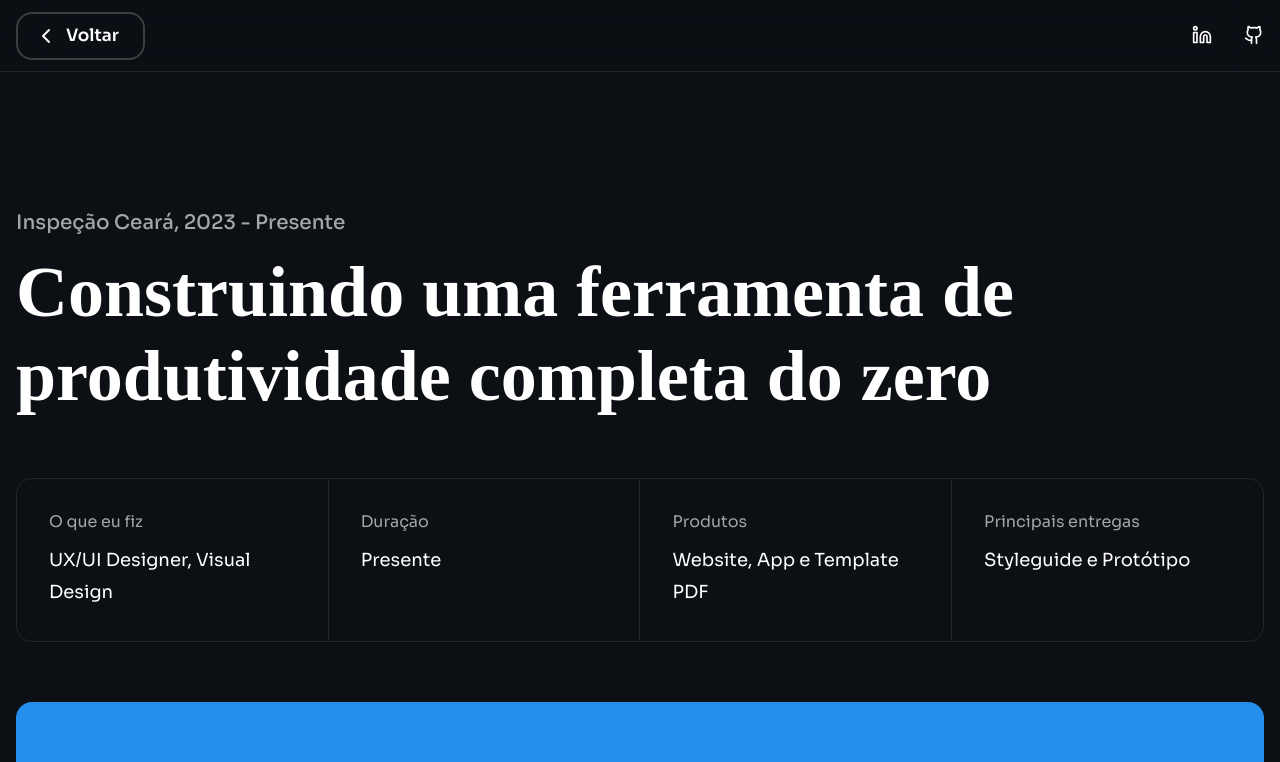
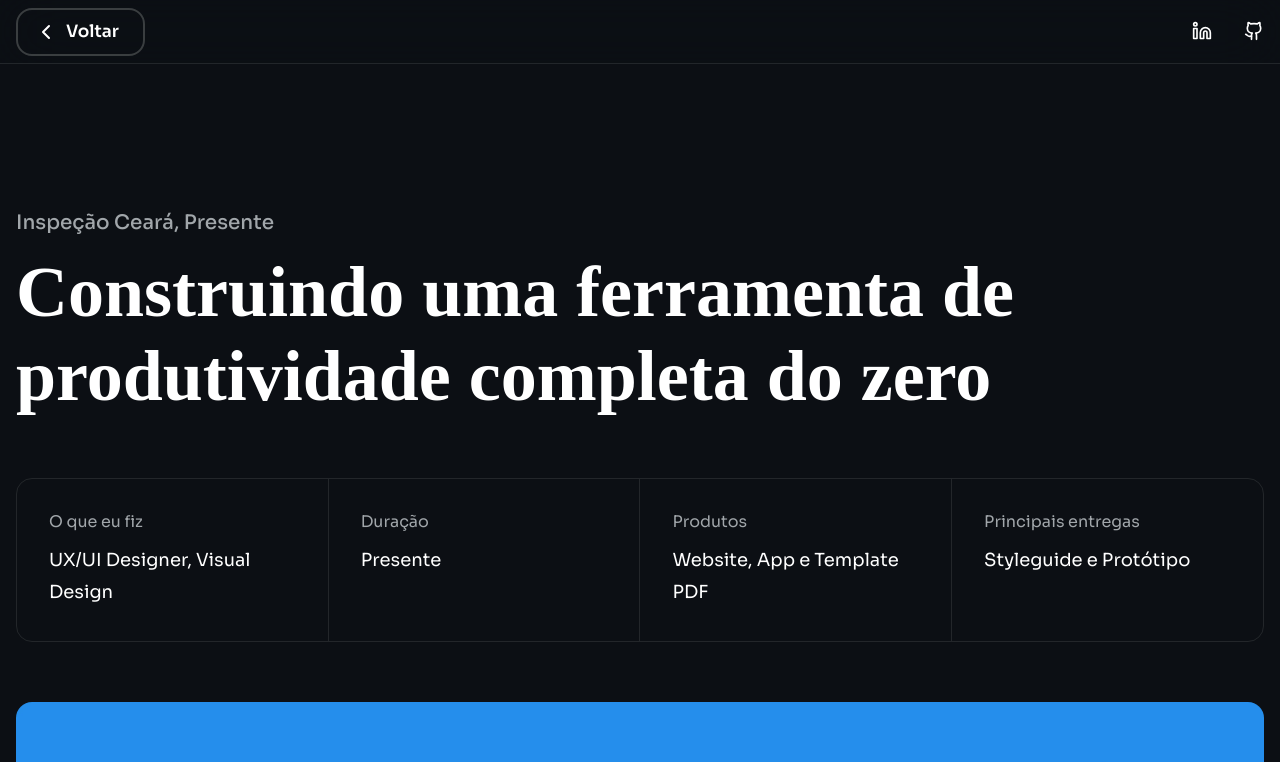
Before and after one commit to paulojanai/my-website-react, a React (Vite) app: page /cases/my-report-online in a window 1280 px wide. Shown: the top 762 px of the page. Built offline with nearby package versions, Linux system fonts and the light colour scheme; a web font is replaced by a local one.

Commit message:
feat: height and tag date case updated

```diff
--- a/src/components/card/CardWork.tsx
+++ b/src/components/card/CardWork.tsx
@@ -34,7 +34,7 @@ const CardWork: React.FC<ICase> = ({
           <div className='title' data-aos='fade-up'>
             <h4>{title}</h4>
             <p className='body-lg-strong'>
-              {role}, {date}
+              {role} - {date}
             </p>
           </div>
           <div className='description' data-aos='fade-up'>
--- a/src/data/cases/casesWork.ts
+++ b/src/data/cases/casesWork.ts
@@ -38,19 +38,19 @@ const EntregouMe: ICase = {
   title: 'Adaptando e melhorando experiência do aplicativo para o navegador',
   description:
     'Projetei a plataforma baseado na experiência e decisões de negócio do aplicativo. Projetei recursos como listagem de produtos, carrinho de compras, ilustrações para estados vazios, detalhes do produto, login e cadastro.',
-  // href: "cases/entregoume-client",
+  // href: 'cases/entregoume-client',
   role: 'UI Design',
   comingSoon: true,
 };
 
 const MyReport: ICase = {
   client: { name: 'Inspeção Ceará', logo: InspecaoCeara },
-  date: '2023 - Presente',
-  images: [ThumbMRO, ModalTypesMRO, BrandMRO, AppMRO],
+  date: 'Presente',
+  images: [ThumbMRO, ModalTypesMRO, AppMRO],
   title: `Construindo uma ferramenta de produtividade completa do zero`,
   description:
     'Meu relatório online é uma ferramenta que tem um aplicativo android e possui um sistema com acesso através de navegadores. Essa ferramenta auxilia na geração e gerenciamento de relatórios prediais complexos.',
-  // href: "cases/my-report-online",
+  // href: 'cases/my-report-online',
   role: 'Product Designer',
   comingSoon: true,
 };
--- a/src/pages/cases/my-report-online.tsx
+++ b/src/pages/cases/my-report-online.tsx
@@ -6,10 +6,6 @@ import { CaseSectionHero } from '@components/case/CaseSectionHero';
 import { CasesObject, IItemNavigationCase } from '@data/cases/casesWork';
 import { CaseSectionItem } from '@components/case/CaseSectionItem';
 import Button from '@components/button/Button';
-
-import screenLogin from '@assets/my-report-online/screen_login.webp';
-import imageDefault from '@assets/image.webp';
-import imageBranding from '@assets/my-report-online/brand.webp';
 
 const CaseNavigationItems: IItemNavigationCase[] = [
   {
@@ -118,11 +114,11 @@ function MyReportOnline() {
                     </p>
                   </div>
 
-                  <img
+                  {/* <img
                     className='img-case-section'
                     src={imageBranding}
                     alt='User Flow'
-                  />
+                  /> */}
                 </CaseSectionItem>
                 <CaseSectionItem title='Jornada do usuário'>
                   <div className='text'>
@@ -139,11 +135,11 @@ function MyReportOnline() {
                     <ArrowUpRight size={24} />
                   </Button>
 
-                  <img
+                  {/* <img
                     className='img-case-section'
                     src={imageDefault}
                     alt='User Flow'
-                  />
+                  /> */}
                 </CaseSectionItem>
                 <CaseSectionItem title='Wireframe'>
                   <div className='text'>
@@ -163,11 +159,11 @@ function MyReportOnline() {
                     <ArrowUpRight size={24} />
                   </Button>
 
-                  <img
+                  {/* <img
                     className='img-case-section'
                     src={imageDefault}
                     alt='User Flow'
-                  />
+                  /> */}
                 </CaseSectionItem>
               </div>
             </section>
@@ -175,11 +171,11 @@ function MyReportOnline() {
             <section className='section-case' id='section-visuals'>
               <div className='listview'>
                 <CaseSectionItem title='Visuais'>
-                  <img
+                  {/* <img
                     className='img-case-section'
                     src={imageDefault}
                     alt='User Flow'
-                  />
+                  /> */}
                 </CaseSectionItem>
                 <CaseSectionItem title='Autenticação'>
                   <div className='text'>
@@ -194,11 +190,11 @@ function MyReportOnline() {
                       email e a senha que foi gerada.
                     </p>
                   </div>
-                  <img
+                  {/* <img
                     className='img-case-section'
                     src={screenLogin}
                     alt='User Flow'
-                  />
+                  /> */}
                 </CaseSectionItem>
                 <CaseSectionItem title='Title'>
                   <div className='text'>
--- a/src/scss/components/ui/_header.scss
+++ b/src/scss/components/ui/_header.scss
@@ -46,7 +46,7 @@
 header {
   position: fixed;
   width: 100%;
-  height: 7.2rem;
+  height: 6.4rem;
   border-bottom: 1.5px solid $grayscale-500-opacity-50;
   background-color: $grayscale-800-opacity-80;
   backdrop-filter: blur(3rem);
@@ -123,7 +123,7 @@ header {
           background-color: $grayscale-800;
           border-bottom: 1.5px solid $grayscale-500-opacity-50;
           width: 100%;
-          height: 7.2rem;
+          height: 6.4rem;
           @include flex(row, center, space-between);
 
           .logo {
```
